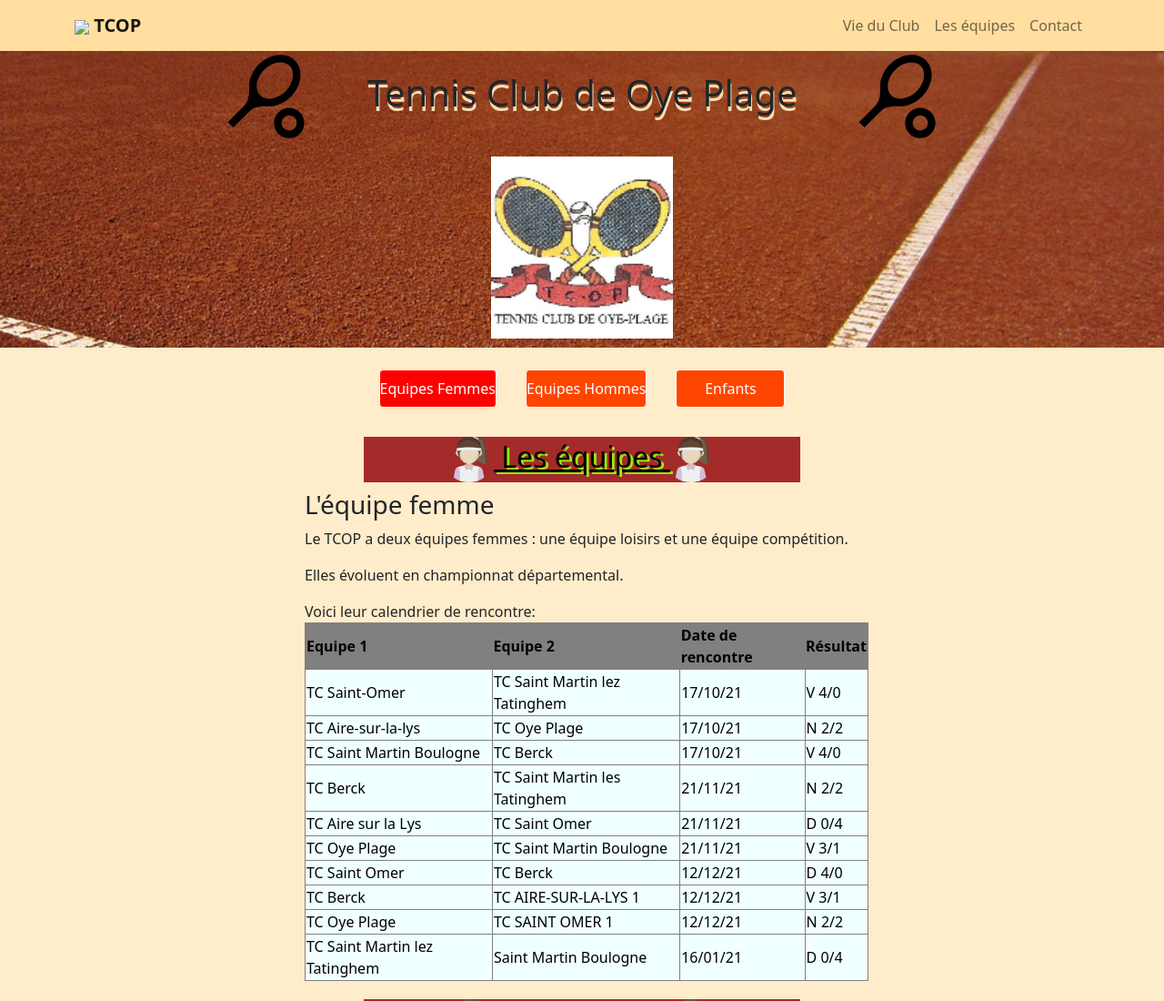
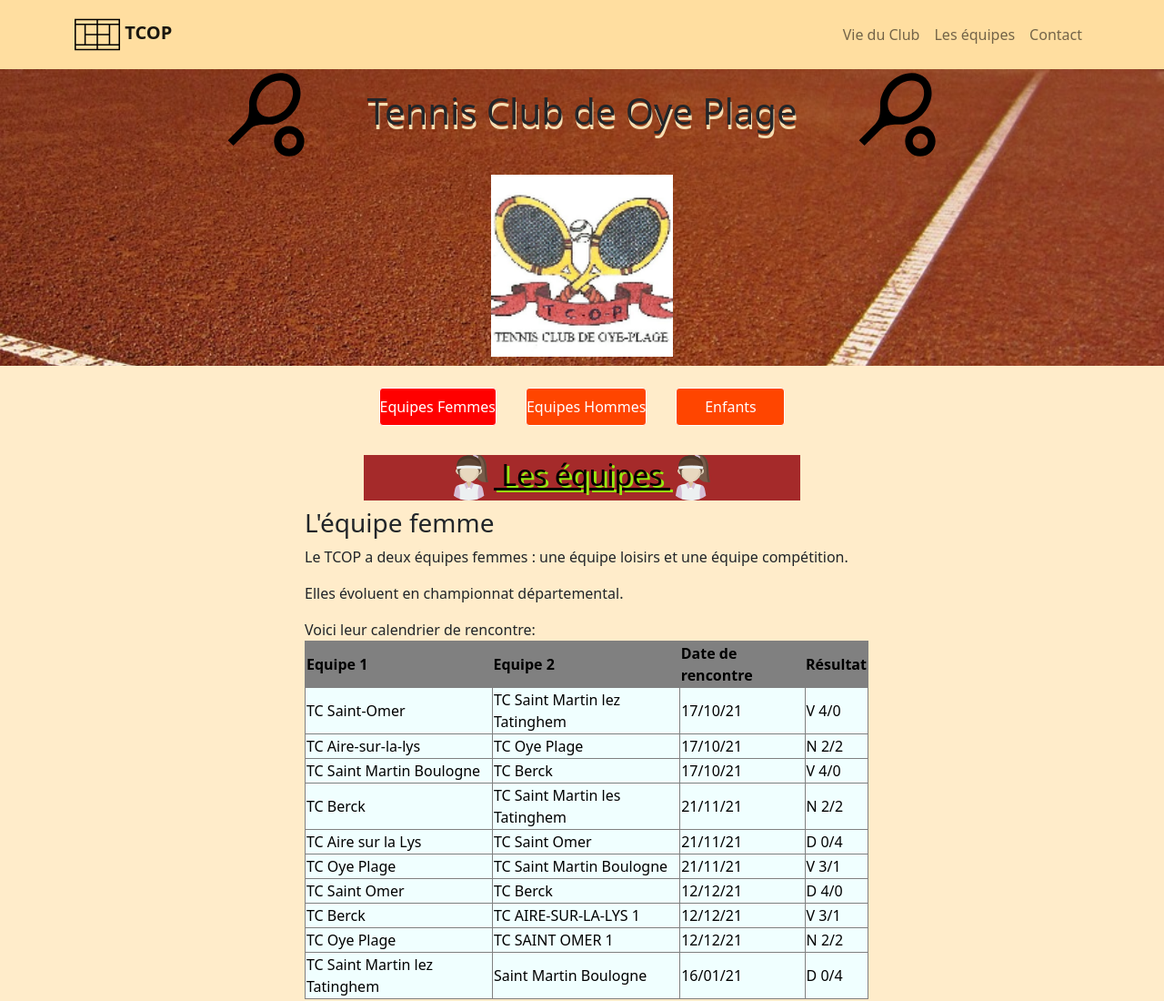
Before and after one commit to TitiaC62/TitiaC62.github.io, a plain HTML site: page Page_equipe.html in a window 1280 px wide. Shown: the top 1100 px of the page at 91% size. Drawn offline with nearby package versions, Linux system fonts and the light colour scheme.

Commit message:
Add files via upload

```diff
--- a/Page_equipe.html
+++ b/Page_equipe.html
@@ -27,7 +27,7 @@
 
     <nav class="navbar navbar-expand-md navbar-light  ">
       <div class="container">
-        <a class="navbar-brand fw-bold" href="index.html"><img src="icons/tennis-court.svg class="icon">  TCOP</a>
+        <a class="navbar-brand fw-bold" href="index.html"><img src="icons/tennis-court.svg" class="icon">  TCOP</a>
 
               <button class="navbar-toggler" type="button" data-bs-toggle="collapse" data-bs-target="#navbarNav" aria-controls="navbarNav" aria-expanded="false" aria-label="Toggle navigation">
               <span class="navbar-toggler-icon"></span>
```
